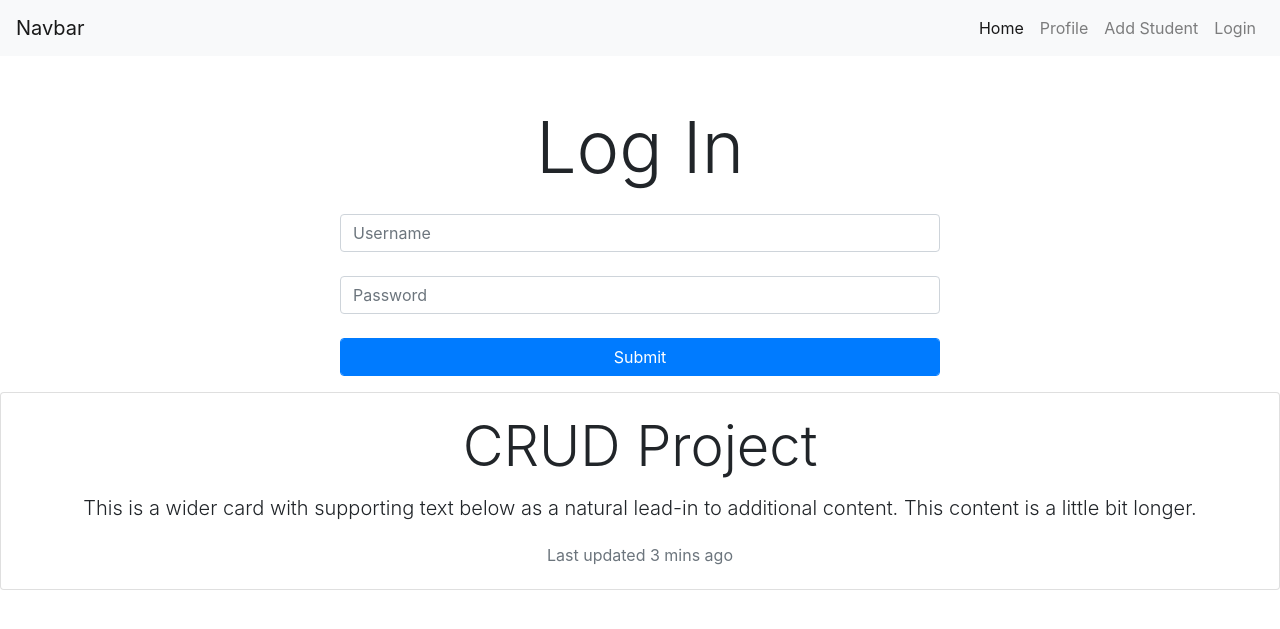
After one commit to Maestro-Apollo/pdocrud, a PHP site: page /login.php in a window 1280 px wide. The commit adds this page. Shown: the top 629 px of the page. Run offline with PHP 8.4, Linux system fonts and the light colour scheme.

Commit message:
user & login updated

```diff
--- a/edit.php
+++ b/edit.php
@@ -4,7 +4,7 @@
 
 <section class="container">
     <div class="form-group text-center">
-      <h1 class="display-3 mt-5 mb-4">Add Student Data</h1>
+      <h1 class="display-3 mt-5 mb-4">Update Profile</h1>
 
         <form class="form-group mx-auto" action="" method="post" style="max-width: 600px;">
 
--- /dev/null
+++ b/login.php
@@ -0,0 +1,26 @@
+<?php include 'header.php'; ?>
+
+
+
+<section class="container">
+    <div class="form-group text-center">
+      <h1 class="display-3 mt-5 mb-4">Log In</h1>
+
+        <form class="form-group mx-auto" action="" method="post" style="max-width: 600px;">
+
+          <input type="text" name="username" class="form-control"  value="" placeholder="Username"><br>
+          <input type="password" name="password" placeholder="Password" class="form-control"><br>
+
+          <input type="submit" name="submit" value="Submit" class="btn btn-primary form-control">
+
+
+        </form>
+
+    </div>
+</section>
+
+
+
+
+
+<?php include 'footer.php'; ?>
```
Also changed, not shown: addStudent.php (+11 -1 lines), classes/User.php (added, +29 -0 lines), profile.php (added, +11 -0 lines).
